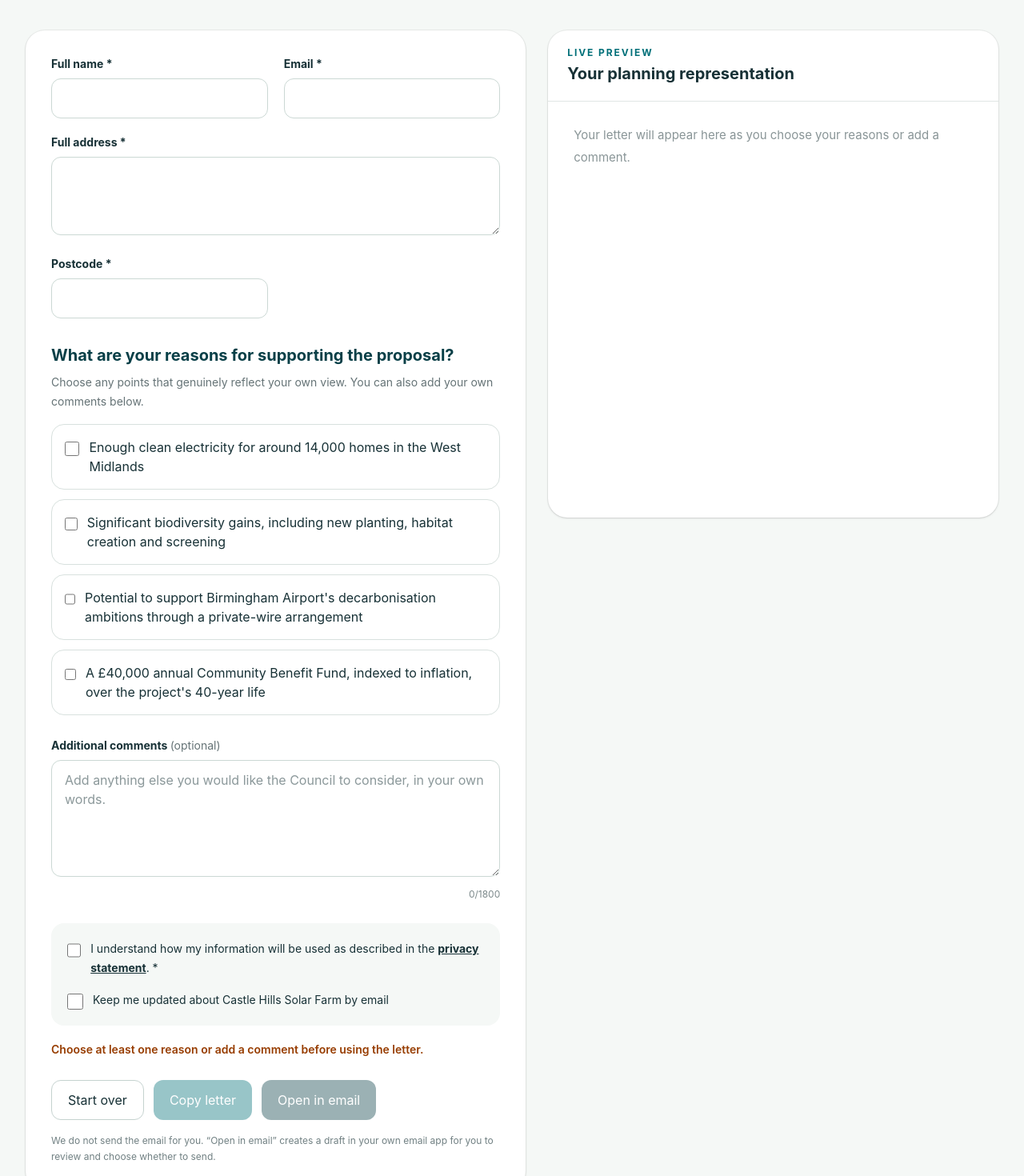
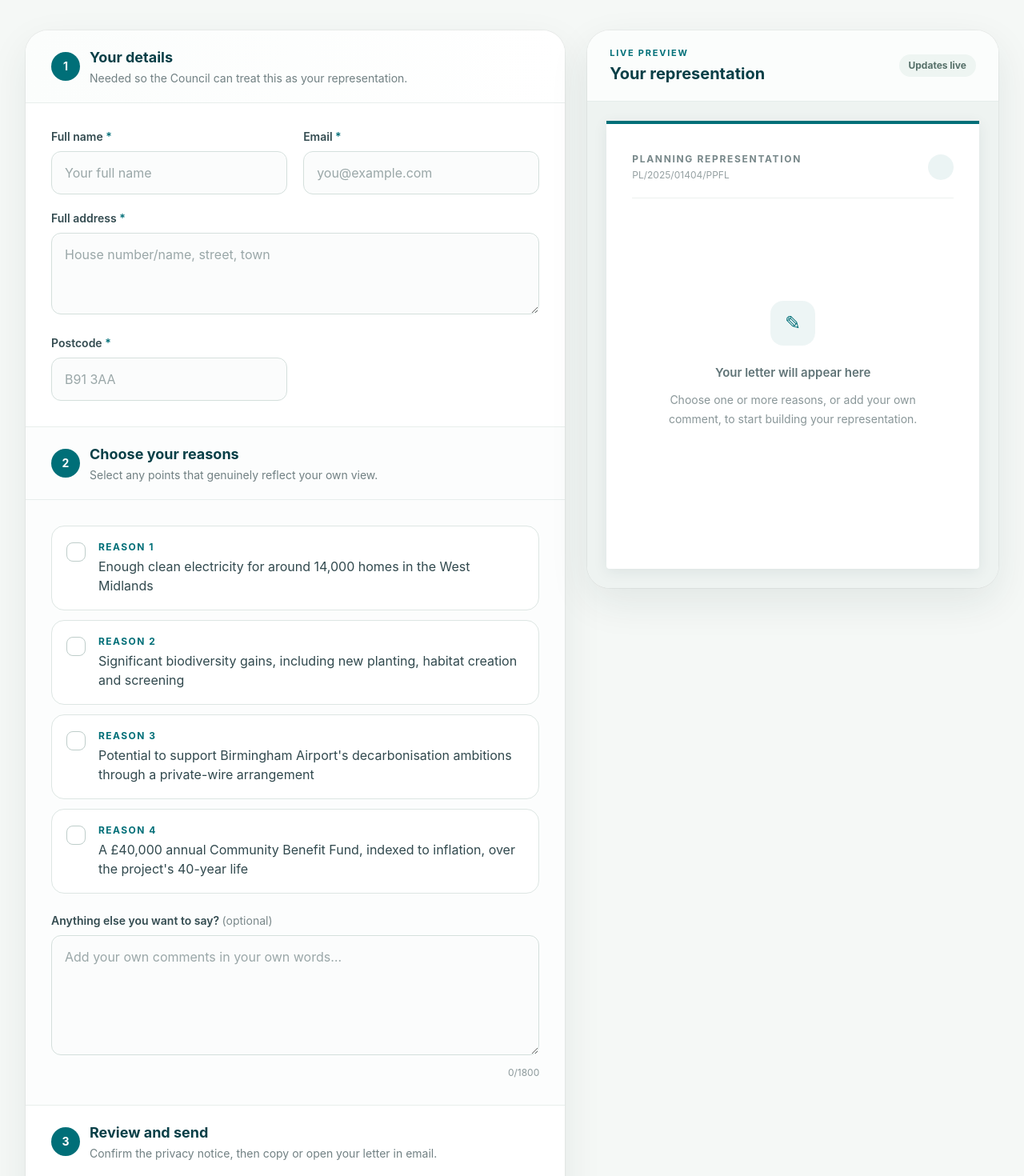
Before and after one commit to JakeWDevComms/Support-Gen, a Next.js app: page /castle-hills-solar in a window 1280 px wide. Shown: the part 540-2010 px from the top of the page at 80% size. Built offline with nearby package versions, Linux system fonts and the light colour scheme.

Commit message:
Redesign resident support form

```diff
--- a/src/components/support-form.tsx
+++ b/src/components/support-form.tsx
@@ -1,4 +1,5 @@
 "use client";
+
 import Link from "next/link";
 import { useEffect,useMemo,useState } from "react";
 import { buildMailto } from "@/lib/mailto";
@@ -9,12 +10,29 @@ import type { ProjectConfig } from "@/projects/types";
 type Tracking={utmSource?:string;utmMedium?:string;utmCampaign?:string;utmContent?:string;utmTerm?:string;reachCampaign?:string};
 
 export function SupportForm({project,tracking}:{project:ProjectConfig;tracking:Tracking}){
- const [name,setName]=useState(""),[email,setEmail]=useState(""),[address,setAddress]=useState(""),[postcode,setPostcode]=useState("");
- const [benefitIds,setBenefitIds]=useState<string[]>([]),[comment,setComment]=useState(""),[privacyConsent,setPrivacyConsent]=useState(false),[marketingOptIn,setMarketingOptIn]=useState(false),[honeypot,setHoneypot]=useState(""),[message,setMessage]=useState<string|null>(null),[busy,setBusy]=useState(false);
+  const [name,setName]=useState("");
+  const [email,setEmail]=useState("");
+  const [address,setAddress]=useState("");
+  const [postcode,setPostcode]=useState("");
+  const [benefitIds,setBenefitIds]=useState<string[]>([]);
+  const [comment,setComment]=useState("");
+  const [privacyConsent,setPrivacyConsent]=useState(false);
+  const [marketingOptIn,setMarketingOptIn]=useState(false);
+  const [honeypot,setHoneypot]=useState("");
+  const [message,setMessage]=useState<string|null>(null);
+  const [busy,setBusy]=useState(false);
+
   const hasContent=benefitIds.length>0||comment.trim().length>0;
   const normalisedPostcode=normalisePostcode(postcode);
   const valid=name.trim().length>=2&&/\S+@\S+\.\S+/.test(email)&&address.trim().length>=8&&isValidUKPostcode(postcode)&&hasContent&&privacyConsent;
- const letter=useMemo(()=>hasContent?generateLetter(project,{name:name||"Your name",address:address||"Your address",postcode:normalisedPostcode||"Your postcode",benefitIds,comment}):"",[project,name,address,normalisedPostcode,benefitIds,comment,hasContent]);
+  const letter=useMemo(()=>hasContent?generateLetter(project,{
+    name:name||"Your name",
+    address:address||"Your address",
+    postcode:normalisedPostcode||"Your postcode",
+    benefitIds,
+    comment
+  }):"",[project,name,address,normalisedPostcode,benefitIds,comment,hasContent]);
+
   useEffect(()=>{
     if(!tracking.reachCampaign&&!tracking.utmCampaign)return;
     void fetch("/api/reach/events",{method:"POST",headers:{"content-type":"application/json"},keepalive:true,body:JSON.stringify({
@@ -24,31 +42,191 @@ export function SupportForm({project,tracking}:{project:ProjectConfig;tracking:T
       tracking:{...tracking,referrer:document.referrer||undefined}
     })}).catch(()=>{});
   },[]);
- function toggleBenefit(id:string){setBenefitIds(current=>current.includes(id)?current.filter(v=>v!==id):[...current,id]);}
- async function logAction(action:"copy"|"email"){try{await fetch("/api/actions",{method:"POST",headers:{"content-type":"application/json"},body:JSON.stringify({projectSlug:project.slug,action,name,email,address,postcode:normalisedPostcode,benefitIds,comment,privacyConsent,marketingOptIn,honeypot,tracking:{...tracking,referrer:document.referrer||undefined}})});}catch{}}
- async function copyLetter(){if(!valid||!letter)return;setBusy(true);await logAction("copy");await navigator.clipboard.writeText(letter);setMessage("Your letter has been copied to your clipboard.");setBusy(false);}
- async function openEmail(){if(!valid||!letter)return;setBusy(true);await logAction("email");const mailto=buildMailto(project,letter);if(mailto.safe){window.location.href=mailto.url;setMessage("Your email app should open with the draft ready for you to review and send.");}else{await navigator.clipboard.writeText(letter);setMessage(`Your letter is too long for a reliable email link, so it has been copied. Open a new email to ${project.planningAuthority.to.join(", ")} and paste it in.`);}setBusy(false);}
- function reset(){setName("");setEmail("");setAddress("");setPostcode("");setBenefitIds([]);setComment("");setPrivacyConsent(false);setMarketingOptIn(false);setHoneypot("");setMessage(null);}
- return <div className="grid gap-7 lg:grid-cols-[minmax(0,1fr)_minmax(380px,0.9fr)] lg:items-start">
-  <section className="rounded-3xl bg-white p-6 shadow-sm ring-1 ring-black/5 md:p-8">
+
+  function toggleBenefit(id:string){
+    setBenefitIds(current=>current.includes(id)?current.filter(value=>value!==id):[...current,id]);
+  }
+
+  async function logAction(action:"copy"|"email"){
+    try{
+      await fetch("/api/actions",{method:"POST",headers:{"content-type":"application/json"},body:JSON.stringify({
+        projectSlug:project.slug,action,name,email,address,postcode:normalisedPostcode,
+        benefitIds,comment,privacyConsent,marketingOptIn,honeypot,
+        tracking:{...tracking,referrer:document.referrer||undefined}
+      })});
+    }catch{}
+  }
+
+  async function copyLetter(){
+    if(!valid||!letter)return;
+    setBusy(true);
+    await logAction("copy");
+    await navigator.clipboard.writeText(letter);
+    setMessage("Your letter has been copied to your clipboard.");
+    setBusy(false);
+  }
+
+  async function openEmail(){
+    if(!valid||!letter)return;
+    setBusy(true);
+    await logAction("email");
+    const mailto=buildMailto(project,letter);
+    if(mailto.safe){
+      window.location.href=mailto.url;
+      setMessage("Your email app should open with the draft ready for you to review and send.");
+    }else{
+      await navigator.clipboard.writeText(letter);
+      setMessage(`Your letter is too long for a reliable email link, so it has been copied. Open a new email to ${project.planningAuthority.to.join(", ")} and paste it in.`);
+    }
+    setBusy(false);
+  }
+
+  function reset(){
+    setName("");setEmail("");setAddress("");setPostcode("");setBenefitIds([]);setComment("");
+    setPrivacyConsent(false);setMarketingOptIn(false);setHoneypot("");setMessage(null);
+  }
+
+  const inputClass="focus-ring w-full rounded-xl border border-[#d4dfdc] bg-[#fbfcfc] px-4 py-3.5 text-[15px] text-[#233b40] shadow-[inset_0_1px_0_rgba(255,255,255,.8)] transition placeholder:text-[#9aa7a8] hover:border-[#b7c9c5] focus:border-[var(--project-primary)] focus:bg-white focus:outline-none";
+
+  return <div className="grid gap-7 xl:grid-cols-[minmax(0,1.05fr)_minmax(390px,.8fr)] xl:items-start">
+    <section className="overflow-hidden rounded-[28px] bg-white shadow-[0_18px_50px_rgba(20,53,57,.08)] ring-1 ring-black/[0.045]">
+      <div className="border-b border-[#e8eeec] bg-gradient-to-r from-[#fbfdfc] to-white px-6 py-5 md:px-8">
+        <div className="flex items-center gap-3">
+          <span className="flex h-9 w-9 items-center justify-center rounded-full bg-[var(--project-primary)] text-sm font-bold text-white">1</span>
+          <div>
+            <h2 className="text-lg font-bold text-[var(--project-dark)]">Your details</h2>
+            <p className="mt-0.5 text-sm text-[#718083]">Needed so the Council can treat this as your representation.</p>
+          </div>
+        </div>
+      </div>
+
+      <div className="p-6 md:p-8">
         <div className="grid gap-5 sm:grid-cols-2">
-    <label><span className="mb-2 block text-sm font-bold">Full name *</span><input value={name} onChange={e=>setName(e.target.value)} autoComplete="name" className="focus-ring w-full rounded-xl border border-[#cbd8d4] px-4 py-3"/></label>
-    <label><span className="mb-2 block text-sm font-bold">Email *</span><input value={email} onChange={e=>setEmail(e.target.value)} type="email" autoComplete="email" className="focus-ring w-full rounded-xl border border-[#cbd8d4] px-4 py-3"/></label>
-    <label className="sm:col-span-2"><span className="mb-2 block text-sm font-bold">Full address *</span><textarea value={address} onChange={e=>setAddress(e.target.value)} autoComplete="street-address" rows={3} className="focus-ring w-full rounded-xl border border-[#cbd8d4] px-4 py-3"/></label>
-    <label><span className="mb-2 block text-sm font-bold">Postcode *</span><input value={postcode} onChange={e=>setPostcode(e.target.value)} onBlur={()=>setPostcode(normalisedPostcode)} autoComplete="postal-code" className="focus-ring w-full rounded-xl border border-[#cbd8d4] px-4 py-3 uppercase"/>{postcode&&!isValidUKPostcode(postcode)&&<span className="mt-2 block text-sm text-red-700">Enter a valid UK postcode.</span>}</label>
+          <label>
+            <span className="mb-2 block text-sm font-semibold text-[#334b50]">Full name <span className="text-[var(--project-primary)]">*</span></span>
+            <input value={name} onChange={e=>setName(e.target.value)} autoComplete="name" placeholder="Your full name" className={inputClass}/>
+          </label>
+          <label>
+            <span className="mb-2 block text-sm font-semibold text-[#334b50]">Email <span className="text-[var(--project-primary)]">*</span></span>
+            <input value={email} onChange={e=>setEmail(e.target.value)} type="email" autoComplete="email" placeholder="you@example.com" className={inputClass}/>
+          </label>
+          <label className="sm:col-span-2">
+            <span className="mb-2 block text-sm font-semibold text-[#334b50]">Full address <span className="text-[var(--project-primary)]">*</span></span>
+            <textarea value={address} onChange={e=>setAddress(e.target.value)} autoComplete="street-address" rows={3} placeholder="House number/name, street, town" className={inputClass}/>
+          </label>
+          <label className="sm:max-w-xs">
+            <span className="mb-2 block text-sm font-semibold text-[#334b50]">Postcode <span className="text-[var(--project-primary)]">*</span></span>
+            <input value={postcode} onChange={e=>setPostcode(e.target.value)} onBlur={()=>setPostcode(normalisedPostcode)} autoComplete="postal-code" placeholder="B91 3AA" className={`${inputClass} uppercase`}/>
+            {postcode&&!isValidUKPostcode(postcode)&&<span className="mt-2 flex items-center gap-1.5 text-sm font-medium text-red-700"><span>●</span> Enter a valid UK postcode.</span>}
+          </label>
         </div>
-   <div className="mt-8"><h2 className="text-xl font-bold text-[var(--project-dark)]">What are your reasons for supporting the proposal?</h2><p className="mt-2 text-sm leading-6 text-[#657376]">Choose any points that genuinely reflect your own view. You can also add your own comments below.</p><div className="mt-4 space-y-3">{project.benefits.map(benefit=><label key={benefit.id} className="flex cursor-pointer gap-3 rounded-2xl border border-[#d8e1de] p-4 transition hover:border-[var(--project-primary)]"><input type="checkbox" checked={benefitIds.includes(benefit.id)} onChange={()=>toggleBenefit(benefit.id)} className="mt-1 h-5 w-5 accent-[var(--project-primary)]"/><span className="leading-6">{benefit.label}</span></label>)}</div></div>
-   <label className="mt-7 block"><span className="mb-2 block text-sm font-bold">Additional comments <span className="font-normal text-[#657376]">(optional)</span></span><textarea value={comment} onChange={e=>setComment(e.target.value)} rows={5} maxLength={1800} placeholder="Add anything else you would like the Council to consider, in your own words." className="focus-ring w-full rounded-xl border border-[#cbd8d4] px-4 py-3"/><span className="mt-2 block text-right text-xs text-[#7c898b]">{comment.length}/1800</span></label>
-   <div className="mt-7 space-y-4 rounded-2xl bg-[#f5f8f6] p-5">
-    <label className="flex gap-3 text-sm leading-6"><input type="checkbox" checked={privacyConsent} onChange={e=>setPrivacyConsent(e.target.checked)} className="mt-1 h-5 w-5 accent-[var(--project-primary)]"/><span>I understand how my information will be used as described in the <Link className="font-bold underline" href={`/${project.slug}/privacy`} target="_blank">privacy statement</Link>. *</span></label>
-    <label className="flex gap-3 text-sm leading-6"><input type="checkbox" checked={marketingOptIn} onChange={e=>setMarketingOptIn(e.target.checked)} className="mt-1 h-5 w-5 accent-[var(--project-primary)]"/><span>{project.keepUpdatedLabel??"Keep me updated about this project by email"}</span></label>
       </div>
-   <div aria-hidden="true" className="absolute left-[-9999px] top-auto h-px w-px overflow-hidden"><label>Website<input tabIndex={-1} autoComplete="off" value={honeypot} onChange={e=>setHoneypot(e.target.value)}/></label></div>
-   {!hasContent&&<p className="mt-5 text-sm font-semibold text-amber-800">Choose at least one reason or add a comment before using the letter.</p>}
-   {message&&<div role="status" className="mt-5 rounded-xl border border-[#b9d6cf] bg-[#edf8f4] px-4 py-3 text-sm font-semibold text-[#245d50]">{message}</div>}
-   <div className="mt-7 flex flex-wrap gap-3"><button type="button" onClick={reset} className="focus-ring rounded-xl border border-[#c5d2cf] px-5 py-3 font-bold">Start over</button><button type="button" disabled={!valid||busy} onClick={copyLetter} className="focus-ring rounded-xl bg-[var(--project-primary)] px-5 py-3 font-bold text-white disabled:cursor-not-allowed disabled:opacity-40">Copy letter</button><button type="button" disabled={!valid||busy} onClick={openEmail} className="focus-ring rounded-xl bg-[var(--project-dark)] px-5 py-3 font-bold text-white disabled:cursor-not-allowed disabled:opacity-40">Open in email</button></div>
-   <p className="mt-4 text-xs leading-5 text-[#718083]">We do not send the email for you. “Open in email” creates a draft in your own email app for you to review and choose whether to send.</p>
+
+      <div className="border-t border-[#e8eeec] bg-[#fcfdfd]">
+        <div className="border-b border-[#e8eeec] px-6 py-5 md:px-8">
+          <div className="flex items-center gap-3">
+            <span className="flex h-9 w-9 items-center justify-center rounded-full bg-[var(--project-primary)] text-sm font-bold text-white">2</span>
+            <div>
+              <h2 className="text-lg font-bold text-[var(--project-dark)]">Choose your reasons</h2>
+              <p className="mt-0.5 text-sm text-[#718083]">Select any points that genuinely reflect your own view.</p>
+            </div>
+          </div>
+        </div>
+
+        <div className="space-y-3 p-6 md:p-8">
+          {project.benefits.map((benefit,index)=>{
+            const selected=benefitIds.includes(benefit.id);
+            return <label key={benefit.id} className={`group flex cursor-pointer gap-4 rounded-2xl border p-4.5 transition-all duration-200 ${selected?"border-[var(--project-primary)] bg-[var(--project-primary)]/[0.055] shadow-[0_6px_20px_rgba(0,90,99,.08)]":"border-[#dde6e3] bg-white hover:-translate-y-0.5 hover:border-[#b9cdc8] hover:shadow-sm"}`}>
+              <span className={`mt-0.5 flex h-6 w-6 shrink-0 items-center justify-center rounded-lg border text-xs font-black transition ${selected?"border-[var(--project-primary)] bg-[var(--project-primary)] text-white":"border-[#becdca] bg-white text-transparent"}`}>✓</span>
+              <input type="checkbox" checked={selected} onChange={()=>toggleBenefit(benefit.id)} className="sr-only"/>
+              <span className="min-w-0">
+                <span className="block text-xs font-bold uppercase tracking-[0.12em] text-[var(--project-primary)]">Reason {index+1}</span>
+                <span className="mt-1 block leading-6 text-[#31494e]">{benefit.label}</span>
+              </span>
+            </label>;
+          })}
+
+          <label className="mt-6 block">
+            <span className="mb-2 block text-sm font-semibold text-[#334b50]">Anything else you want to say? <span className="font-normal text-[#7a888a]">(optional)</span></span>
+            <textarea value={comment} onChange={e=>setComment(e.target.value)} rows={5} maxLength={1800} placeholder="Add your own comments in your own words…" className={inputClass}/>
+            <span className="mt-2 block text-right text-xs text-[#8c999b]">{comment.length}/1800</span>
+          </label>
+        </div>
+      </div>
+
+      <div className="border-t border-[#e8eeec] bg-white">
+        <div className="border-b border-[#e8eeec] px-6 py-5 md:px-8">
+          <div className="flex items-center gap-3">
+            <span className="flex h-9 w-9 items-center justify-center rounded-full bg-[var(--project-primary)] text-sm font-bold text-white">3</span>
+            <div>
+              <h2 className="text-lg font-bold text-[var(--project-dark)]">Review and send</h2>
+              <p className="mt-0.5 text-sm text-[#718083]">Confirm the privacy notice, then copy or open your letter in email.</p>
+            </div>
+          </div>
+        </div>
+
+        <div className="p-6 md:p-8">
+          <div className="space-y-4 rounded-2xl border border-[#e0e8e5] bg-[#f7faf9] p-5">
+            <label className="flex cursor-pointer gap-3.5 text-sm leading-6 text-[#425a5f]">
+              <input type="checkbox" checked={privacyConsent} onChange={e=>setPrivacyConsent(e.target.checked)} className="mt-1 h-5 w-5 shrink-0 accent-[var(--project-primary)]"/>
+              <span>I understand how my information will be used as described in the <Link className="font-bold text-[var(--project-primary)] underline underline-offset-2" href={`/${project.slug}/privacy`} target="_blank">privacy statement</Link>. <span className="text-[var(--project-primary)]">*</span></span>
+            </label>
+            <div className="h-px bg-[#e1e9e6]"/>
+            <label className="flex cursor-pointer gap-3.5 text-sm leading-6 text-[#425a5f]">
+              <input type="checkbox" checked={marketingOptIn} onChange={e=>setMarketingOptIn(e.target.checked)} className="mt-1 h-5 w-5 shrink-0 accent-[var(--project-primary)]"/>
+              <span>{project.keepUpdatedLabel??"Keep me updated about this project by email"}</span>
+            </label>
+          </div>
+
+          <div aria-hidden="true" className="absolute left-[-9999px] top-auto h-px w-px overflow-hidden">
+            <label>Website<input tabIndex={-1} autoComplete="off" value={honeypot} onChange={e=>setHoneypot(e.target.value)}/></label>
+          </div>
+
+          {!hasContent&&<div className="mt-5 flex gap-3 rounded-xl border border-amber-200 bg-amber-50 px-4 py-3 text-sm font-medium leading-6 text-amber-900"><span className="mt-0.5">●</span><span>Choose at least one reason or add a comment to create your letter.</span></div>}
+          {message&&<div role="status" className="mt-5 flex gap-3 rounded-xl border border-[#b9d6cf] bg-[#edf8f4] px-4 py-3 text-sm font-semibold leading-6 text-[#245d50]"><span>✓</span><span>{message}</span></div>}
+
+          <div className="mt-7 grid gap-3 sm:grid-cols-[auto_1fr_1.15fr]">
+            <button type="button" onClick={reset} className="focus-ring order-3 rounded-xl border border-[#ccd9d6] bg-white px-5 py-3.5 font-bold text-[#53696d] transition hover:bg-[#f6f9f8] sm:order-1">Start over</button>
+            <button type="button" disabled={!valid||busy} onClick={copyLetter} className="focus-ring order-2 rounded-xl border border-[var(--project-primary)] bg-white px-5 py-3.5 font-bold text-[var(--project-primary)] transition hover:bg-[var(--project-primary)]/[0.045] disabled:border-[#d8e1df] disabled:text-[#a8b2b1]">Copy letter</button>
+            <button type="button" disabled={!valid||busy} onClick={openEmail} className="focus-ring order-1 rounded-xl bg-[var(--project-dark)] px-5 py-3.5 font-bold text-white shadow-[0_8px_22px_rgba(18,55,60,.17)] transition hover:-translate-y-0.5 hover:shadow-[0_10px_28px_rgba(18,55,60,.22)] disabled:translate-y-0 disabled:bg-[#b3bfbd] disabled:shadow-none sm:order-3">Open in email <span aria-hidden="true">→</span></button>
+          </div>
+
+          <p className="mt-4 text-center text-xs leading-5 text-[#7c898b]">Nothing is sent automatically. Your own email app opens with the draft ready for you to review.</p>
+        </div>
+      </div>
     </section>
-  <aside className="lg:sticky lg:top-6"><div className="overflow-hidden rounded-3xl bg-white shadow-sm ring-1 ring-black/5"><div className="border-b border-[#e0e6e4] px-6 py-5"><p className="text-xs font-bold uppercase tracking-[0.16em] text-[var(--project-primary)]">Live preview</p><h2 className="mt-1 text-xl font-bold">Your planning representation</h2></div><div className="min-h-[520px] whitespace-pre-wrap px-6 py-7 text-[15px] leading-7 text-[#283e43] md:px-8">{letter||<span className="text-[#899597]">Your letter will appear here as you choose your reasons or add a comment.</span>}</div></div></aside>
+
+    <aside className="xl:sticky xl:top-6">
+      <div className="overflow-hidden rounded-[28px] bg-white shadow-[0_18px_50px_rgba(20,53,57,.09)] ring-1 ring-black/[0.045]">
+        <div className="flex items-center justify-between border-b border-[#e5ecea] bg-[#fbfdfc] px-6 py-5 md:px-7">
+          <div>
+            <p className="text-[11px] font-bold uppercase tracking-[0.16em] text-[var(--project-primary)]">Live preview</p>
+            <h2 className="mt-1 text-xl font-bold text-[var(--project-dark)]">Your representation</h2>
+          </div>
+          <span className="rounded-full bg-[#eef5f2] px-3 py-1.5 text-xs font-bold text-[#567069]">Updates live</span>
+        </div>
+
+        <div className="bg-[#eef3f1] p-4 md:p-6">
+          <div className="relative min-h-[560px] rounded-sm bg-white px-6 py-8 shadow-[0_4px_18px_rgba(31,57,60,.08)] md:px-8 md:py-10">
+            <div className="absolute left-0 top-0 h-1 w-full bg-[var(--project-primary)]"/>
+            <div className="mb-7 flex items-center justify-between border-b border-[#edf1ef] pb-5">
+              <div>
+                <p className="text-xs font-bold uppercase tracking-[0.14em] text-[#778789]">Planning representation</p>
+                <p className="mt-1 text-xs text-[#95a0a2]">{project.applicationReference}</p>
+              </div>
+              <div className="h-8 w-8 rounded-full bg-[var(--project-primary)]/[0.08]"/>
+            </div>
+
+            <div className="whitespace-pre-wrap text-[14px] leading-7 text-[#32494e] md:text-[15px]">
+              {letter||<div className="flex min-h-[360px] flex-col items-center justify-center px-3 text-center">
+                <div className="flex h-14 w-14 items-center justify-center rounded-2xl bg-[var(--project-primary)]/[0.07] text-2xl text-[var(--project-primary)]">✎</div>
+                <p className="mt-5 max-w-xs font-semibold text-[#607477]">Your letter will appear here</p>
+                <p className="mt-2 max-w-xs text-sm leading-6 text-[#899698]">Choose one or more reasons, or add your own comment, to start building your representation.</p>
+              </div>}
+            </div>
+          </div>
+        </div>
+      </div>
+    </aside>
   </div>;
 }
```
Lines whose indentation alone changed are shown as unchanged.
